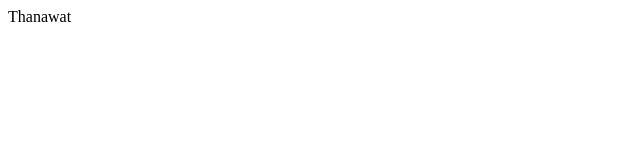
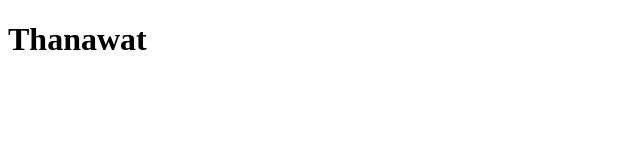
Before and after one commit to yuukionu/yu63310028, a plain HTML site: page index.html in a window 1280 px wide. Shown: the whole page, without its empty margins (0-640 px from the left). Drawn offline with Linux system fonts and the light colour scheme.

Commit message:
Update index.html
แก้ไขโดย ธนวัฒน์

```diff
--- a/index.html
+++ b/index.html
@@ -6,6 +6,6 @@
     <title>Document</title>
 </head>
 <body>
-    Thanawat <br>
+    <H1>Thanawat <br>
 </body>
 </html>
```
